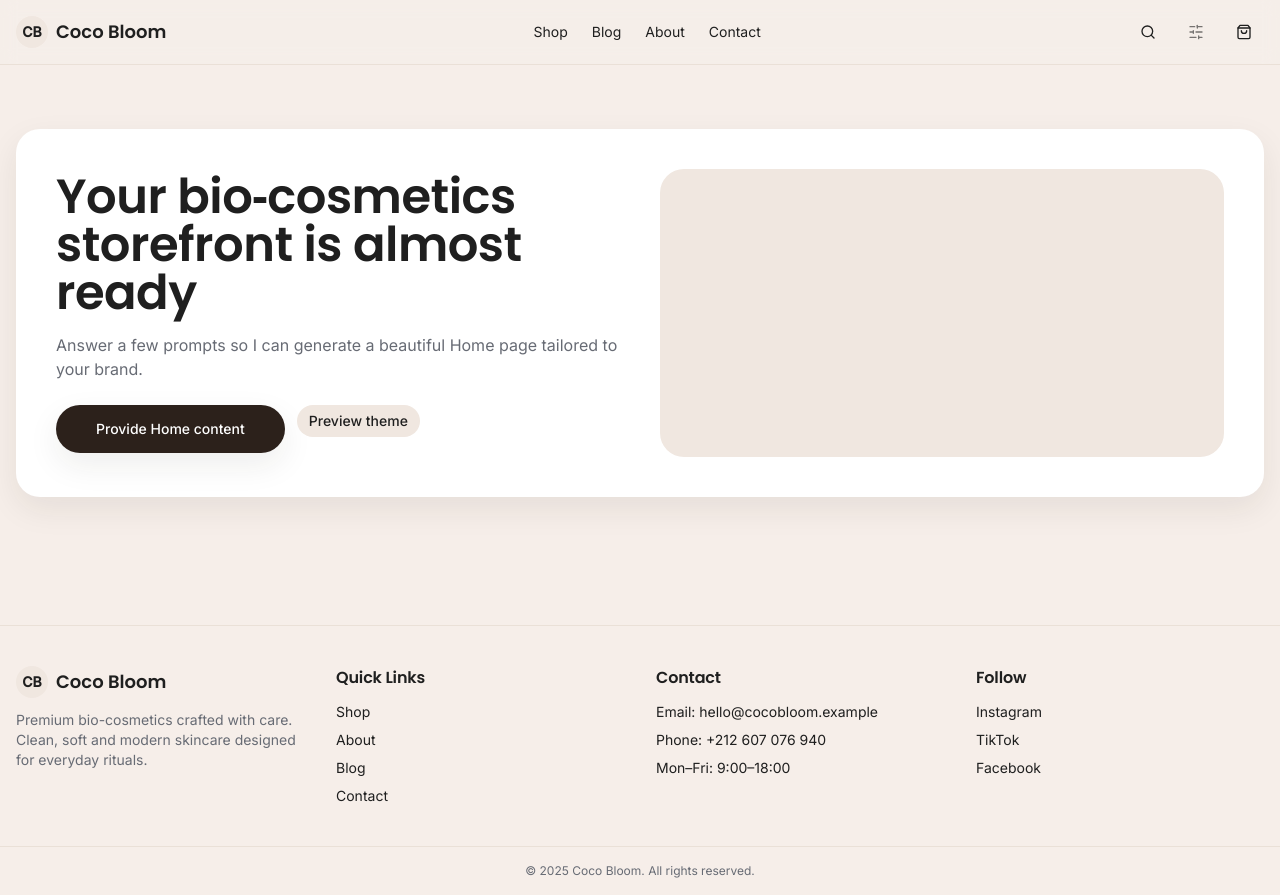
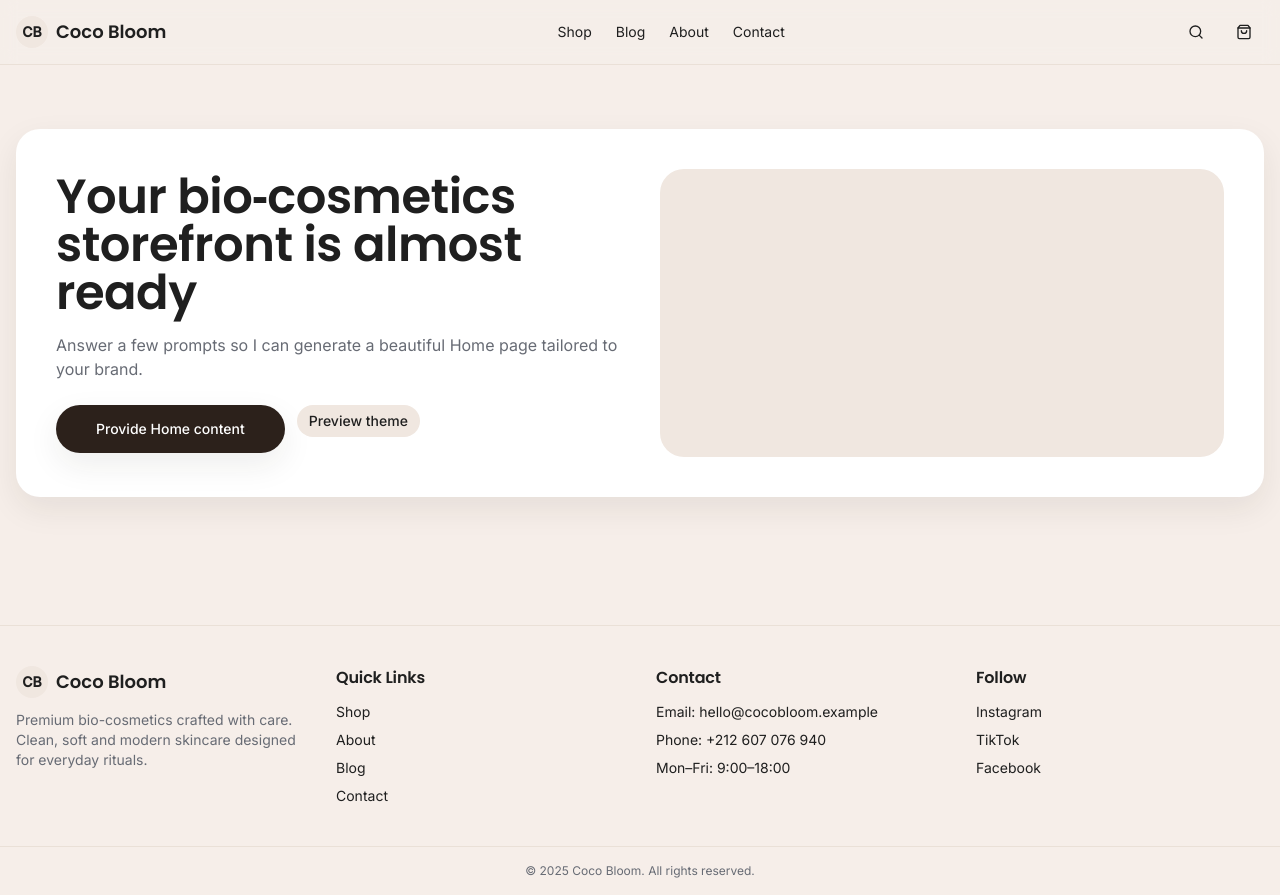
Before and after one commit to yahyahoussini/coco-bloom-shop, a React (Vite) app: page / in a window 1280 px wide. Built offline with nearby package versions, Linux system fonts and the light colour scheme.

Commit message:
Fix header component
The header component has been fixed.

```diff
--- a/src/components/layout/Header.tsx
+++ b/src/components/layout/Header.tsx
@@ -28,14 +28,16 @@ const Header = () => {
 
         <div className="flex items-center gap-2">
           <Button variant="ghost" size="icon" aria-label="Search">
-            <Search className="" />
+            <Search className="h-4 w-4" />
           </Button>
-          <Button variant="ghost" size="icon" aria-label="Filters" className={onShop ? "" : "opacity-60"}>
-            <SlidersHorizontal />
-          </Button>
+          {onShop && (
+            <Button variant="ghost" size="icon" aria-label="Filters">
+              <SlidersHorizontal className="h-4 w-4" />
+            </Button>
+          )}
           <Link to="/cart" className="relative">
             <Button variant="ghost" size="icon" aria-label="Cart">
-              <ShoppingBag />
+              <ShoppingBag className="h-4 w-4" />
             </Button>
             {itemsCount > 0 && (
               <span className="absolute -top-1 -right-1 h-5 min-w-5 px-1 rounded-full bg-primary text-primary-foreground text-[11px] grid place-items-center">
```
